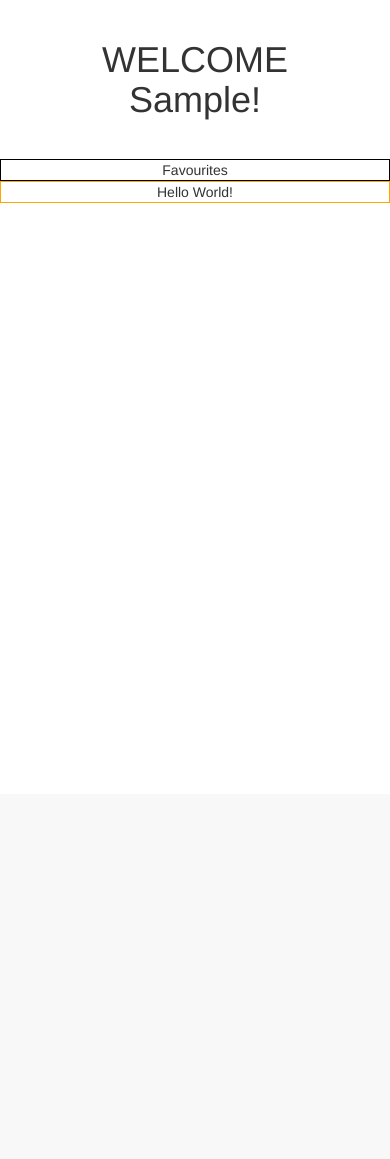
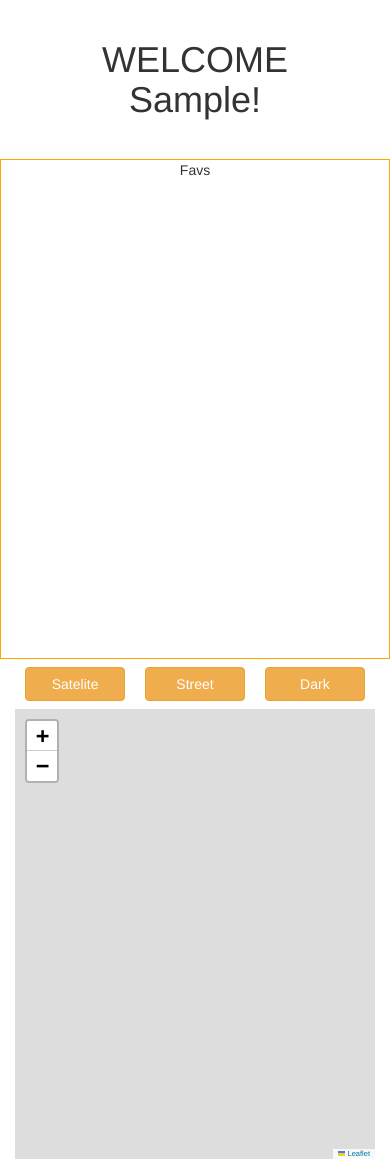
Before and after one commit to thekneeslim/project_two, a Node server app: page /login/home in a window 390 px wide. Shown: the part 50-1209 px from the top of the page. Before the commit the page ends 253 px from the top, so only its background shows below. Run offline with Node 20, Linux system fonts and the light colour scheme; a user stored in the database is signed in; tables that the repository leaves empty hold one stand-in row (values such as "Sample post"); some libraries are stand-ins or nearby versions.

Commit message:
map included

```diff
--- a/controllers/auth.js
+++ b/controllers/auth.js
@@ -25,7 +25,7 @@ router.post('/signup', function(req, res) {
         // FLASH
         console.log("successful creation");
         passport.authenticate('local', {
-          successRedirect: '/home',
+          successRedirect: '/login/home',
           successFlash: 'Account created and logged in'
         })(req, res);
       } else {
--- a/controllers/login.js
+++ b/controllers/login.js
@@ -13,7 +13,7 @@ router.use(function(req, res, next) {
 });
 
 router.get('/home', isLoggedIn, function(req, res) {
-  res.render('home')
+  res.render('login/home')
 });
 
 router.get('/settings', isLoggedIn, function(req, res) {
--- a/index.js
+++ b/index.js
@@ -44,7 +44,7 @@ app.use('/login', require('./controllers/login'));
 
 app.get('/', function(req, res) {
   if (req.user) {
-    res.render('home')
+    res.render('login/home')
   } else {
     res.render('index')
   }
--- a/public/css/style.css
+++ b/public/css/style.css
@@ -82,18 +82,20 @@ li {
 }
 
 /* HOME PAGE*/
-.favLeft {
-  border: 1px solid black;
-}
-
-.mapRight {
+#bookmark {
+  height: 500px;
   border: 1px solid orange;
 }
 
-#bookmark {
-
+#mapid {
+  height: 450px;
+  width: 100%
 }
 
-#mapBaseLayer {
+.homeMap {
+  width: 100px;
+}
 
+.btn-warning {
+  margin: 8px;
 }
--- /dev/null
+++ b/public/home_map.js
@@ -0,0 +1,37 @@
+document.addEventListener("DOMContentLoaded", function() {
+
+  console.log("HELLO WORLD")
+
+  var mymap = L.map('mapid', {
+    center: [1.3, 103],
+    zoom: 7
+  });
+
+  function drawMap(apple) {
+    L.tileLayer('https://api.tiles.mapbox.com/v4/{id}/{z}/{x}/{y}.png?access_token={accessToken}', {
+        attribution: 'Map data &copy; <a href="http://openstreetmap.org">OpenStreetMap</a> contributors, <a href="http://creativecommons.org/licenses/by-sa/2.0/">CC-BY-SA</a>, Imagery © <a href="http://mapbox.com">Mapbox</a>',
+        maxZoom: 7,
+        zoomControl: false,
+        id: apple,
+        accessToken: 'pk.eyJ1IjoidGhla25lZXNsaW0iLCJhIjoiY2l0YjdmNDgzMDU4ajJubHFyaGc4ZTFwaSJ9.hgmQr058MoQktYgNL-m6iA'
+    }).addTo(mymap);
+  }
+
+  $('#street').click(function() {
+    var mymap = 'thekneeslim.1ei4nd08'
+    drawMap(mymap)
+  });
+
+  $('#satelite').click(function() {
+    var mymap = 'thekneeslim.1ehpah49'
+    drawMap(mymap)
+  });
+
+  $('#dark').click(function() {
+    var mymap = 'thekneeslim.1einhmc9'
+    drawMap(mymap)
+  });
+
+
+// END OF DOM CONTENT LOADED
+})
--- a/views/auth/signup.ejs
+++ b/views/auth/signup.ejs
@@ -27,7 +27,7 @@
       </div>
 
       <div class="form-group">
-        <input type="password" class="form-control" id="InputConfirmPassword" placeholder="Confirm Password">
+        <input type="password" class="form-control" name="confirmPassword" id="InputConfirmPassword" placeholder="Confirm Password">
       </div>
 
       <button type="submit" class="btn btn-default">Sign Up!</button>
--- a/views/home.ejs
+++ /dev/null
@@ -1,23 +0,0 @@
-<!DOCTYPE html>
-<html>
-  <head>
-    <meta charset="utf-8">
-    <title><%= currentUser.firstName %>'s Home Page</title>
-    <link rel="stylesheet" href="https://maxcdn.bootstrapcdn.com/bootstrap/3.3.6/css/bootstrap.min.css" integrity="sha384-1q8mTJOASx8j1Au+a5WDVnPi2lkFfwwEAa8hDDdjZlpLegxhjVME1fgjWPGmkzs7" crossorigin="anonymous">
-    <link rel="stylesheet" type="text/css" href="/css/style.css">
-  </head>
-  <body>
-
-    <h1>WELCOME <%= currentUser.firstName %>!</h1>
-
-    <div class="container">
-      <div class="row">
-        <div class="col-sm-3 col-md-3 favLeft" id="bookmark">Favourites</div>
-        <div class="col-sm-9 col-md-9 mapRight" id="mapBaseLayer">Hello World!</div>
-      </div>
-    </div>
-
-
-
-  </body>
-</html>
--- a/views/layout.ejs
+++ b/views/layout.ejs
@@ -27,7 +27,7 @@
                 <li role="separator" class="divider"></li>
                 <li>
                   <a>
-                    <a href="auth/logout">Logout</a>
+                    <a href="../auth/logout">Logout</a>
                   </a>
                 </li>
               </ul>
--- /dev/null
+++ b/views/login/home.ejs
@@ -0,0 +1,35 @@
+<!DOCTYPE html>
+<html>
+  <head>
+    <meta charset="utf-8">
+    <title><%= currentUser.firstName %>'s Home Page</title>
+    <link rel="stylesheet" href="https://maxcdn.bootstrapcdn.com/bootstrap/3.3.6/css/bootstrap.min.css" integrity="sha384-1q8mTJOASx8j1Au+a5WDVnPi2lkFfwwEAa8hDDdjZlpLegxhjVME1fgjWPGmkzs7" crossorigin="anonymous">
+    <link rel="stylesheet" href="https://unpkg.com/leaflet@1.0.0-rc.3/dist/leaflet.css" />
+    <link rel="stylesheet" type="text/css" href="/css/style.css">
+    <script src="../home_map.js"></script>
+    <script src="https://unpkg.com/leaflet@1.0.0-rc.3/dist/leaflet.js"></script>
+  </head>
+  <body>
+
+    <h1>WELCOME <%= currentUser.firstName %>!</h1>
+
+    <div class="container">
+      <div class="row">
+        <div class="col-sm-3 col-md-3 col-lg-3" id="bookmark"> Favs</div>
+        <div class="col-sm-9 col-md-9 col-lg-9" id="mapGrid">
+
+          <div id="buttonsMap">
+            <button type="button" id="satelite" class="btn btn-warning homeMap">Satelite</button>
+            <button type="button" id="street" class="btn btn-default btn-warning homeMap" data-container="body" data-toggle="popover" data-placement="top" data-content="Click me!">Street</button>
+            <button type="button" id="dark" class="btn btn-warning homeMap">Dark</button>
+          </div>
+
+          <div class="col-sm-9 col-md-9" id="mapid"></div>
+
+        </div>
+      </div>
+    </div>
+
+
+  </body>
+</html>
```
Also changed, not shown: migrations/20160920092939-addcolumns.js (added, +40 -0 lines), models/user.js (+27 -0 lines).
